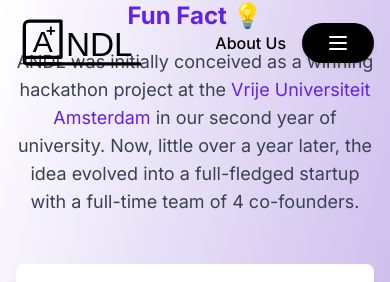
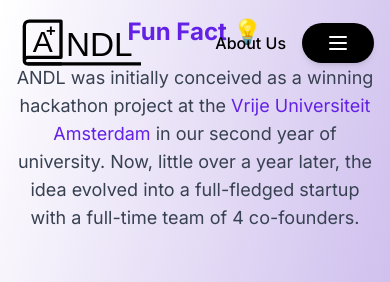
Before and after one commit to ANDL-AI/andl-promotion, a Next.js app: page /about in a window 390 px wide. Shown: the top 282 px of the page. Built offline with nearby package versions, Linux system fonts and the light colour scheme.

Commit message:
mobile responsiveness

```diff
--- a/components/about-card.tsx
+++ b/components/about-card.tsx
@@ -1,5 +1,3 @@
-"use client";
-
 import React from 'react'
 import Image from 'next/image'
 import { Linkedin, Github, Globe } from 'lucide-react'
@@ -55,14 +53,14 @@
   return (
     <section id="about" className="flex flex-col items-center justify-center w-full h-full px-4 bg-gradient-to-br from-white to-[#AF95E2]">
       <div className="max-w-7xl mx-auto">
-        <div className="text-lg text-gray-700 mb-12 text-center">
+        <div className="text-lg text-gray-700 mb-12 text-center  my-4 lg:my-8">
           <h3 className="text-2xl font-bold text-[#6321E6] mb-4">Fun Fact 💡</h3>
           <p className="max-w-3xl mx-auto">
             ANDL was initially conceived as a winning hackathon project at the <a href="https://vu.nl/en" className="text-[#6321E6] hover:underline transition duration-300">Vrije Universiteit Amsterdam</a> in our second year of university.
             Now, little over a year later, the idea evolved into a full-fledged startup with a full-time team of 4 co-founders.
           </p>
         </div>
-        <div className="grid grid-cols-1 md:grid-cols-2 gap-8">
+        <div className="grid grid-cols-1 md:grid-cols-2 gap-8 pt-6 pb-12 md:pt-12 md:pb-24">
           {people.map((person, index) => (
             <div
               key={index}
```
